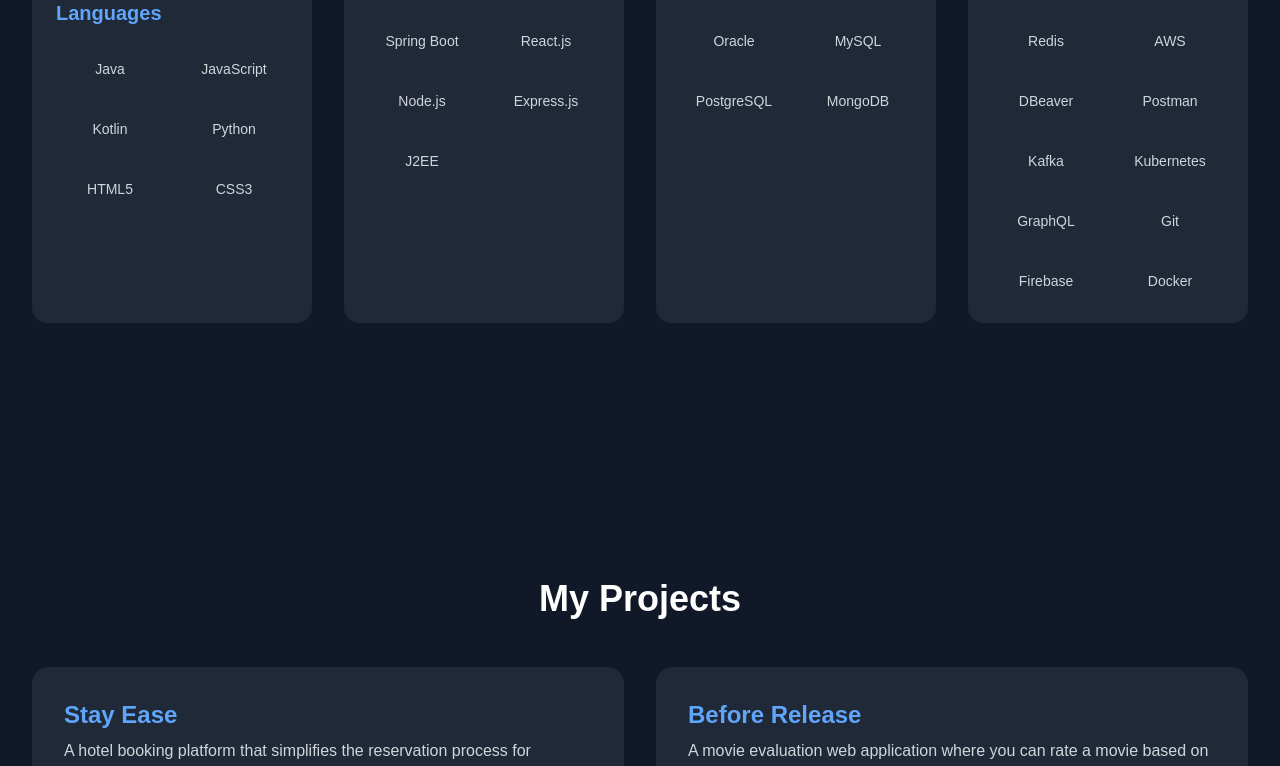
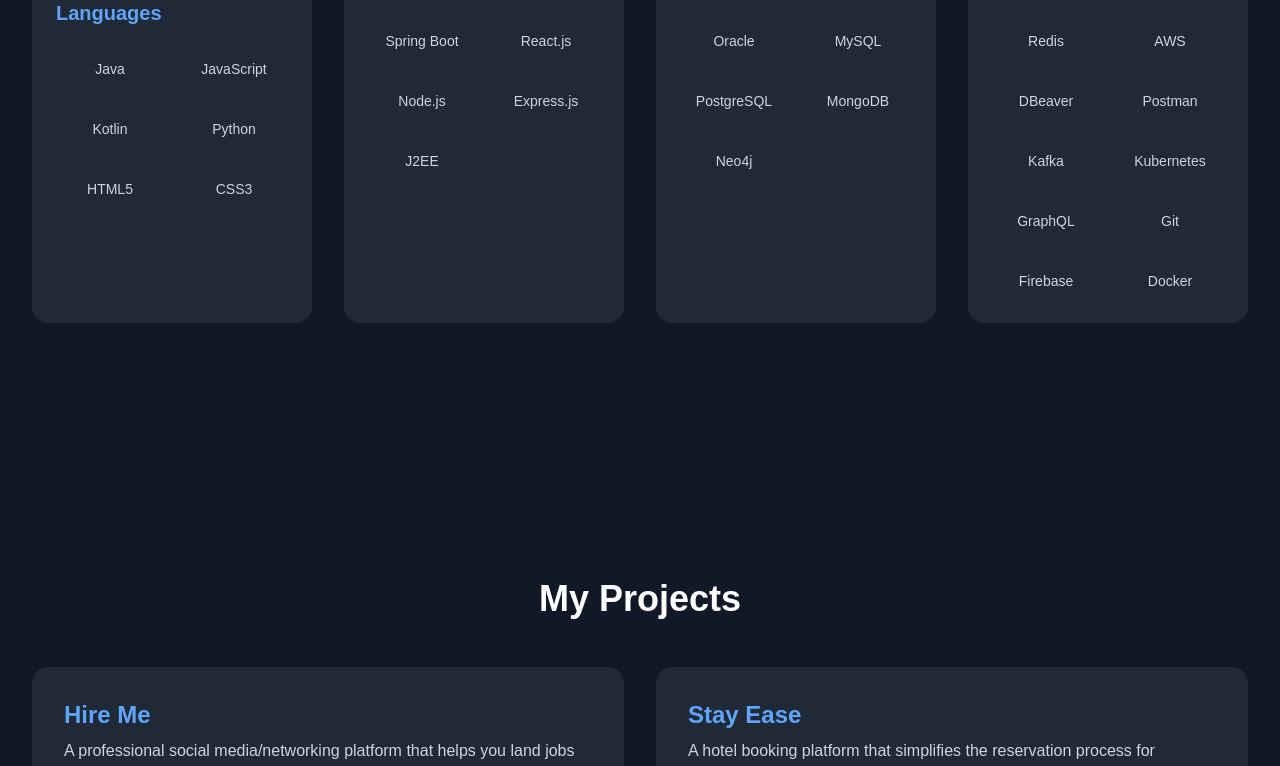
Before and after one commit to bhatiadipankar18/portfolioWebsite, a Next.js app: page / in a window 1280 px wide. Shown: the part 1500-2266 px from the top of the page. Built offline with nearby package versions, Linux system fonts and the light colour scheme.

Commit message:
updated projects and skills

```diff
--- a/app/components/Projects.tsx
+++ b/app/components/Projects.tsx
@@ -6,6 +6,13 @@ import { Button } from "./ui/button"
 import { Github, ExternalLink, ChevronRight } from "lucide-react"
 
 const projects = [
+  {
+    title: "Hire Me",
+    description:
+      "A professional social media/networking platform that helps you land jobs",
+    githubLink: "https://github.com/bhatiadipankar18/HireMe",
+    tags: ["Java", "Spring Boot", "Neo4j", "PostgreSQL", "API Gateway", "Hibernate", "JWT"],
+  },
   {
     title: "Stay Ease",
     description:
--- a/app/components/Skills.tsx
+++ b/app/components/Skills.tsx
@@ -35,6 +35,7 @@ export default function Skills() {
         { name: "MySQL", iconClass: "devicon-mysql-plain colored" },
         { name: "PostgreSQL", iconClass: "devicon-postgresql-plain colored" },
         { name: "MongoDB", iconClass: "devicon-mongodb-plain colored" },
+        { name: "Neo4j", iconClass: "devicon-neo4j-plain-wordmark" },
       ],
     },
     {
```
